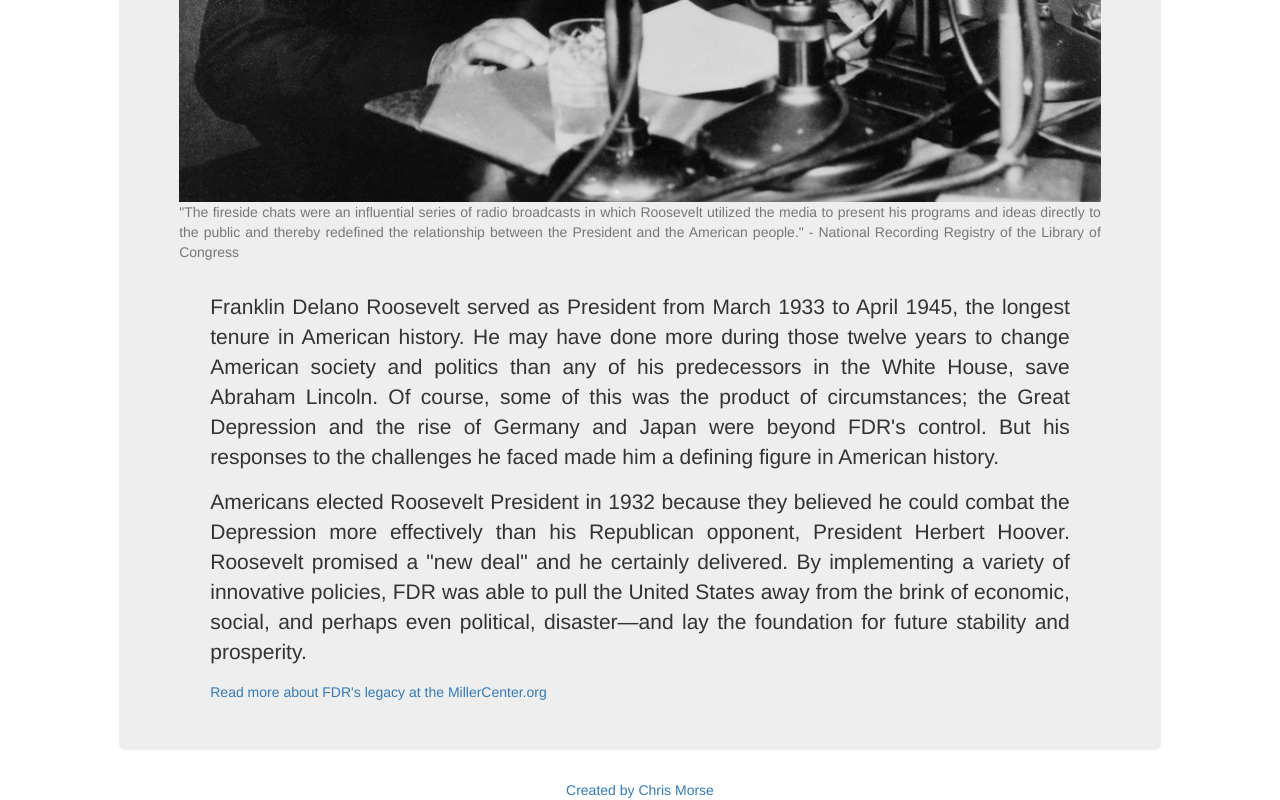
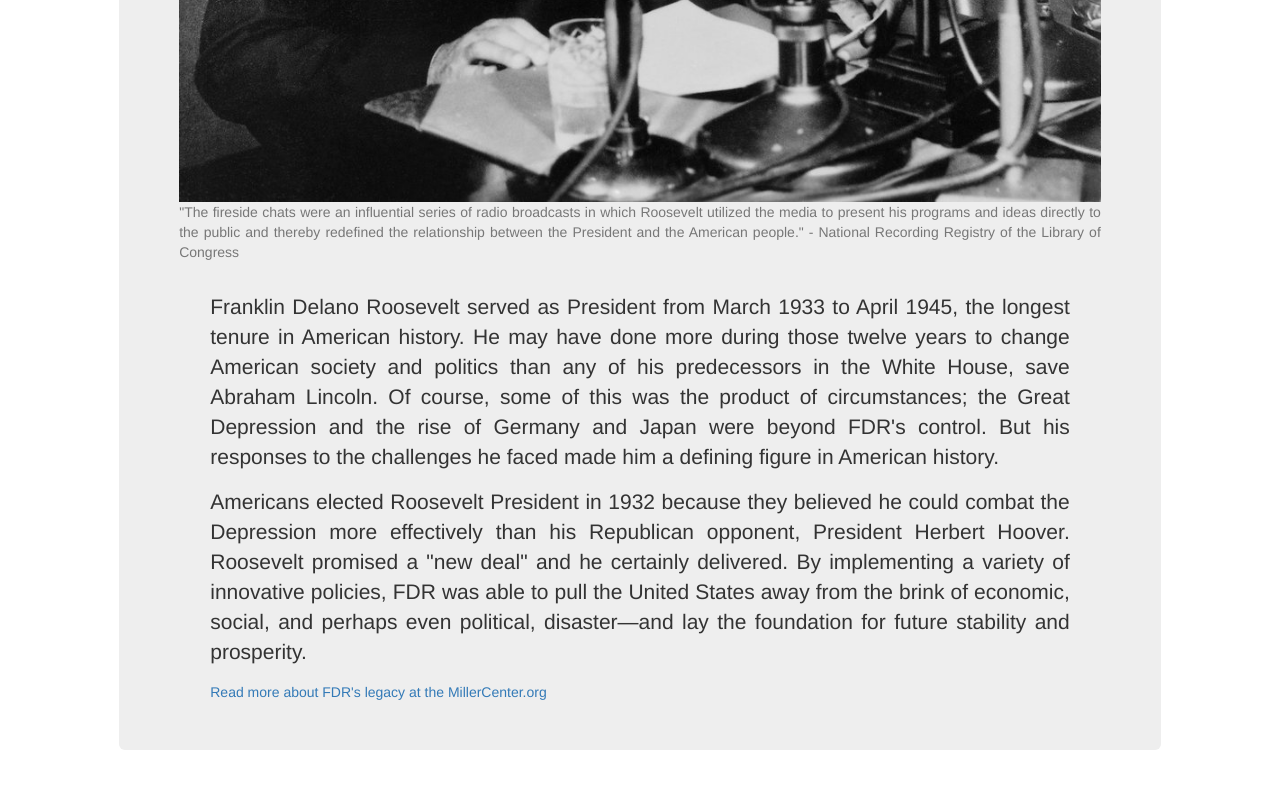
Before and after one commit to Modake/freecodecamp-projects, a plain HTML site: page tribute-page-project/index.html in a window 1280 px wide. Shown: the part 737-1537 px from the top of the page. Drawn offline with nearby package versions, Linux system fonts and the light colour scheme.

Commit message:
Update index.html

```diff
--- a/tribute-page-project/index.html
+++ b/tribute-page-project/index.html
@@ -38,7 +38,6 @@
         <a target="_blank" href="http://millercenter.org/president/biography/fdroosevelt-impact-and-legacy">Read more about FDR's legacy at the MillerCenter.org</a>
       </div>
     </div>
-    <div class="text-center col-xs-10 col-xs-offset-1"><a href="http://www.chrismorse.cn">Created by Chris Morse</a></div>
   </div>
   <script src="https://cdnjs.cloudflare.com/ajax/libs/twitter-bootstrap/3.3.5/js/bootstrap.min.js"></script>
 </body>
```
